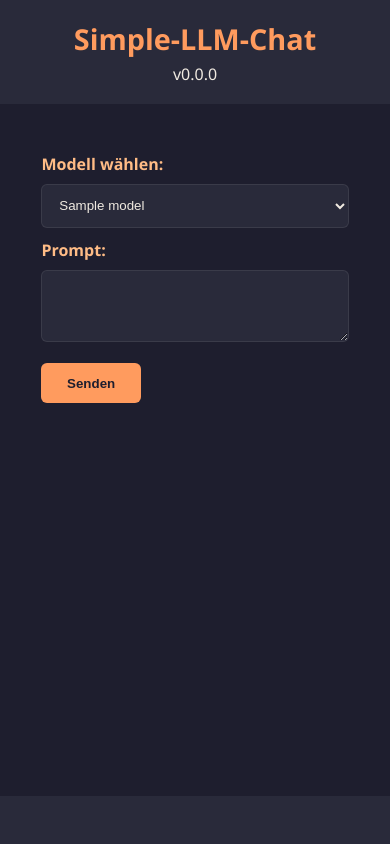
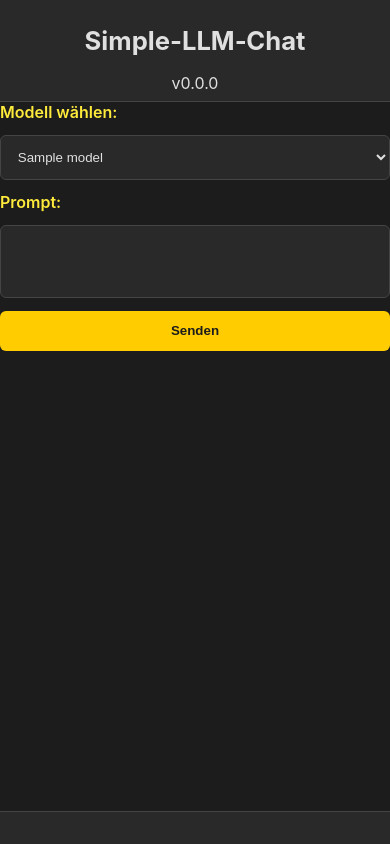
Before and after one commit to creadesk/simple_llm_chat, a Flask app: template app/templates/chat.html in a window 390 px wide. Run offline with Flask 3, Linux system fonts and the light colour scheme; the visitor is signed in with stand-in values (Sample User, id 1); the template is opened without the code that fills it: most values are stand-ins (such as "Sample title", 1, 10 or a date in 2020); some libraries are stand-ins or nearby versions.

Commit message:
Initial commit – Projekt‑Setup

```diff
--- a/app/static/style.css
+++ b/app/static/style.css
@@ -1,143 +1,147 @@
-/* =========================
-   ── LLM‑Chat – Warmes Dunkles Design
-   ========================= */
+/* ==========================================================================
+   ── LLM‑Chat – Warmes Dunkles Design (responsive) ──────────────────────
+   ========================================================================== */
 
-/* 1. Grund‑Setup --------------------------------------------------- */
-:root {
-    /* Farbpalette – warm & dunkel */
-    --bg-main:      #1e1e2e;   /* dunkles Mitternachtsblau */
-    --bg-card:      #292a3a;   /* leicht heller Karte-Background */
-    --text-primary: #f0eae1;   /* sanftes, warmes Beige */
-    --accent:       #ff9b5e;   /* orangener Kontrast */
-    --accent-soft:  #ffbc86;
-    --border:       rgba(255,255,255,.08);
-    --shadow:       rgba(0,0,0,.3);
+/* ------------------------------------------------------------------ 1.1 Farb‑ und Typografie‑Basis */
+:root{
+  --bg-main:       #1c1c1c;     /* Seiten‑Hintergrund */
+  --bg-card:       #292929;     /* Input‑Hintergrund */
+  --text:          #e0e0e0;     /* Standardtext */
+  --accent:        #ffcc00;     /* Primär‑Accent */
+  --accent-soft:   #ffeb3b;     /* Light‑Accent */
+  --border:        #444444;
+  --shadow:        rgba(0,0,0,.2);
+  --max-content:   800px;       /* Max. Breite für Inhalte */
 }
 
-body {
-    margin: 0;
-    font-family: 'Segoe UI', Tahoma, Geneva, Verdana, sans-serif;
-    background: var(--bg-main);
-    color: var(--text-primary);
-    line-height: 1.6;
-    min-height: 100vh;
-    display: flex;
-    flex-direction: column;
+/* ==========================================================================
+   ── 1.1 Grund‑Layout
+   ========================================================================== */
+html{ height:100%; }
+body{
+  margin:0; padding:0; font-family:"Inter",sans-serif;
+  background: var(--bg-main);
+  color: var(--text);
+  display:flex; flex-direction:column; min-height:100vh;
 }
 
-header, footer {
-    text-align: center;
-    padding: 1rem 0;
-    background: var(--bg-card);
+header, footer{
+  text-align:center; padding:.5rem 1rem;
+  background: var(--bg-card);
+}
+header{ border-bottom:1px solid var(--border); }
+footer{ border-top:1px solid var(--border); margin-top:auto; }
+
+/* ------------------------------------------------------------------ 1.2 Chat‑Verlauf */
+.main{
+  flex:1; display:flex; flex-direction:column; align-items:center;
+  padding:1rem;
+}
+.chat-history{
+  width:100%;
+  max-width:var(--max-content);
+  display:flex; flex-direction:column;
+  gap:1rem;
+  padding-bottom:1rem;
 }
 
-h1 {
-    margin: 0;
-    font-size: 1.8rem;
-    color: var(--accent);
+/* Message‑Stile – flexbox mit “flex‑basis” für die Breite */
+.message{
+  max-width:100%; /* verhindert overflow */
+  padding:1rem;
+  border-radius:8px;
+  display:flex;
+  flex-direction:column;
+  gap:.4rem;
+  background: var(--bg-card);
+  box-shadow:0 1px 3px var(--shadow);
+  font-size:1rem;
+  word-break:break-word; /* schützt vor sehr langen Wörtern */
 }
 
-/* 2. Layout --------------------------------------------------------- */
-main {
-    flex: 1;
-    padding: 1rem;
-    max-width: 800px;
-    margin: 0 auto;
+.message.user{
+  align-self:flex-end;
+  background: linear-gradient(145deg,#4a4a4a,#5a5a5a);
+  color: var(--accent-soft);
+  text-align:right;
+}
+.message.assistant{
+  align-self:flex-start;
+  background: linear-gradient(145deg,#292929,#3a3a3a);
+  color: var(--accent-soft);
+  text-align:left;
 }
 
-/* 3. Nachrichten‑Block -------------------------------------------- */
-.chat-history {
-    margin-bottom: 2rem;
+/* ------------------------------------------------------------------ 1.3 Code‑Blocks (Pre) */
+.code-block{
+  margin:0; padding:0; overflow-x:auto; /* horizontales Scroll bei Bedarf */
+  background: #212121; color:#f8f8f2; border-radius:4px;
+  border:1px solid var(--border);
+}
+.code-block pre{
+  margin:0; padding:1rem;
+  white-space:pre-wrap; word-wrap:break-word;
+  font-family:"Fira Code","Consolas",monospace;
+  line-height:1.5;
 }
 
-.message {
-    padding: 0.9rem 1rem;
-    margin: 0.8rem 0;
-    border-radius: 8px;
-    background: var(--bg-card);
-    box-shadow: 0 2px 6px var(--shadow);
-    /*max-width: 90%;*/
-    word-wrap: break-word;
+/* ------------------------------------------------------------------ 1.4 Formular‑Stil */
+.chat-form{
+  max-width:var(--max-content);
+  width:100%;
+  display:flex; flex-direction:column;
+  gap:.8rem;
+}
+.chat-form label{
+  font-weight:600; color:var(--accent-soft);
+}
+.chat-form textarea,
+.chat-form select{
+  width:100%;
+  padding:.8rem;
+  border:1px solid var(--border);
+  border-radius:6px;
+  background: var(--bg-card);
+  color: var(--text);
+  box-sizing:border-box;
+  resize:none;
+}
+.chat-form textarea:focus,
+.chat-form select:focus{
+  outline:none; border-color:var(--accent);
+}
+.chat-form button{
+  align-self:flex-end;
+  padding:.8rem 1.6rem;
+  background:var(--accent);
+  color:var(--bg-main);
+  border:none;
+  border-radius:6px;
+  font-weight:600;
+  cursor:pointer;
+  transition:background .2s;
+}
+.chat-form button:hover{ background:var(--accent-soft); }
+
+/* ------------------------------------------------------------------ 1.5 Flash‑Nachrichten */
+.flashes{ list-style:none; padding:0; margin:0; }
+.flashes li{
+  padding:.8rem 1rem; margin-bottom:.8rem;
+  border-radius:6px;
+  background: var(--bg-card);
+  box-shadow:0 1px 4px var(--shadow);
+}
+.flashes li.warning{ background:#ffd279; color:#1c1c1c; }
+.flashes li.danger { background:#ff6b6b; color:#1c1c1c; }
+
+/* ------------------------------------------------------------------ 1.6 Responsivität */
+@media (max-width:768px){
+  .chat-history{ padding:0 .5rem; }
+  .message{ font-size:.95rem; }
+  .code-block pre{ padding:.8rem 1rem; }
 }
 
-.message.user {
-    background: var(--accent-soft);
-    color: #1e1e2e;   /* dunkles Text für User‑Nachrichten */
-    align-self: flex-end;
-    text-align: right;
+@media (max-width:480px){
+  header h1{ font-size:1.6rem; }
+  .chat-form button{ width:100%; }
 }
-
-.message.assistant {
-    align-self: flex-start;
-    color: var(--text-primary);
-}
-
-/* 4. Formular -------------------------------------------------------- */
-.chat-form label {
-    display: block;
-    margin: 0.6rem 0 0.4rem;
-    font-weight: 600;
-    color: var(--accent-soft);
-}
-
-.chat-form textarea,
-.chat-form select {
-    width: 100%;
-    padding: 0.8rem;
-    box-sizing: border-box;
-    border: 1px solid var(--border);
-    border-radius: 6px;
-    background: var(--bg-card);
-    color: var(--text-primary);
-    transition: border-color .2s ease;
-}
-
-.chat-form textarea:focus,
-.chat-form select:focus {
-    outline: none;
-    border-color: var(--accent);
-}
-
-.chat-form button {
-    display: inline-block;
-    margin-top: 0.8rem;
-    padding: 0.8rem 1.6rem;
-    background: var(--accent);
-    color: var(--bg-main);
-    border: none;
-    border-radius: 6px;
-    font-weight: 600;
-    cursor: pointer;
-    transition: background .2s ease;
-}
-
-.chat-form button:hover,
-.chat-form button:focus {
-    background: var(--accent-soft);
-    outline: none;
-}
-
-/* 5. Flash‑Nachrichten ---------------------------------------------- */
-.flashes {
-    list-style: none;
-    padding: 0;
-    margin: 0 0 1.5rem 0;
-}
-
-.flashes li {
-    padding: 0.8rem 1rem;
-    margin-bottom: 0.8rem;
-    border-radius: 6px;
-    background: var(--bg-card);
-    box-shadow: 0 1px 4px var(--shadow);
-}
-
-.flashes li.warning  { background: #ffd279; color: #1e1e2e; }
-.flashes li.danger   { background: #ff6b6b; color: #1e1e2e; }
-
-/* 6. Responsivität -------------------------------------------- */
-@media (max-width: 480px) {
-    .message {
-        font-size: 0.95rem;
-    }
-}
--- a/app/templates/chat.html
+++ b/app/templates/chat.html
@@ -8,9 +8,7 @@
     {% elif entry.role == 'assistant' %}
       <div class="message assistant">
         <strong>LLM:</strong>
-                <pre>
-                    {{ entry.content }}
-                </pre>
+        <div class="code-block"><pre>{{ entry.content | e }}</pre></div>
       </div>
     {% endif %}
   {% endfor %}
```
Lines whose indentation alone changed are shown as unchanged.
